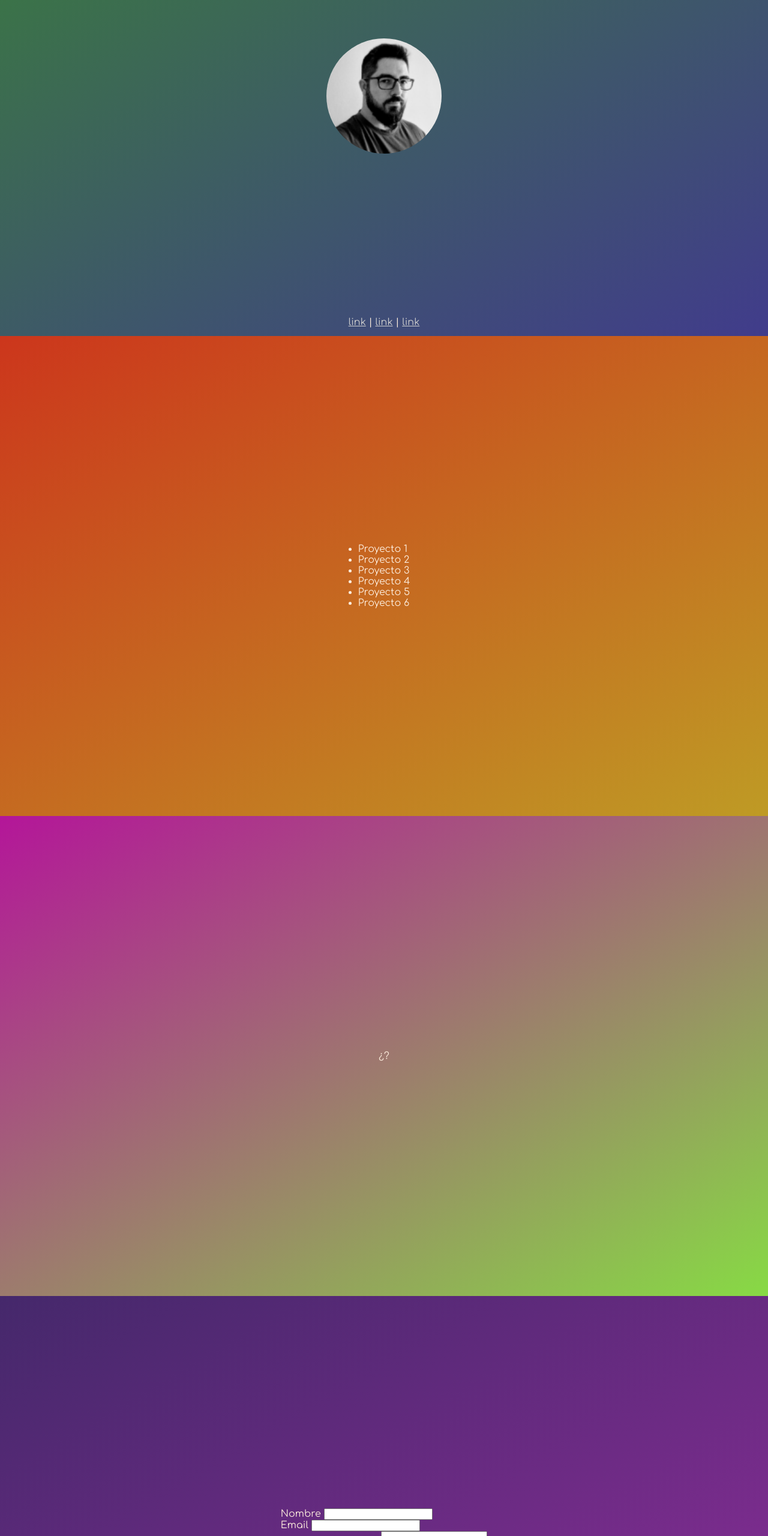
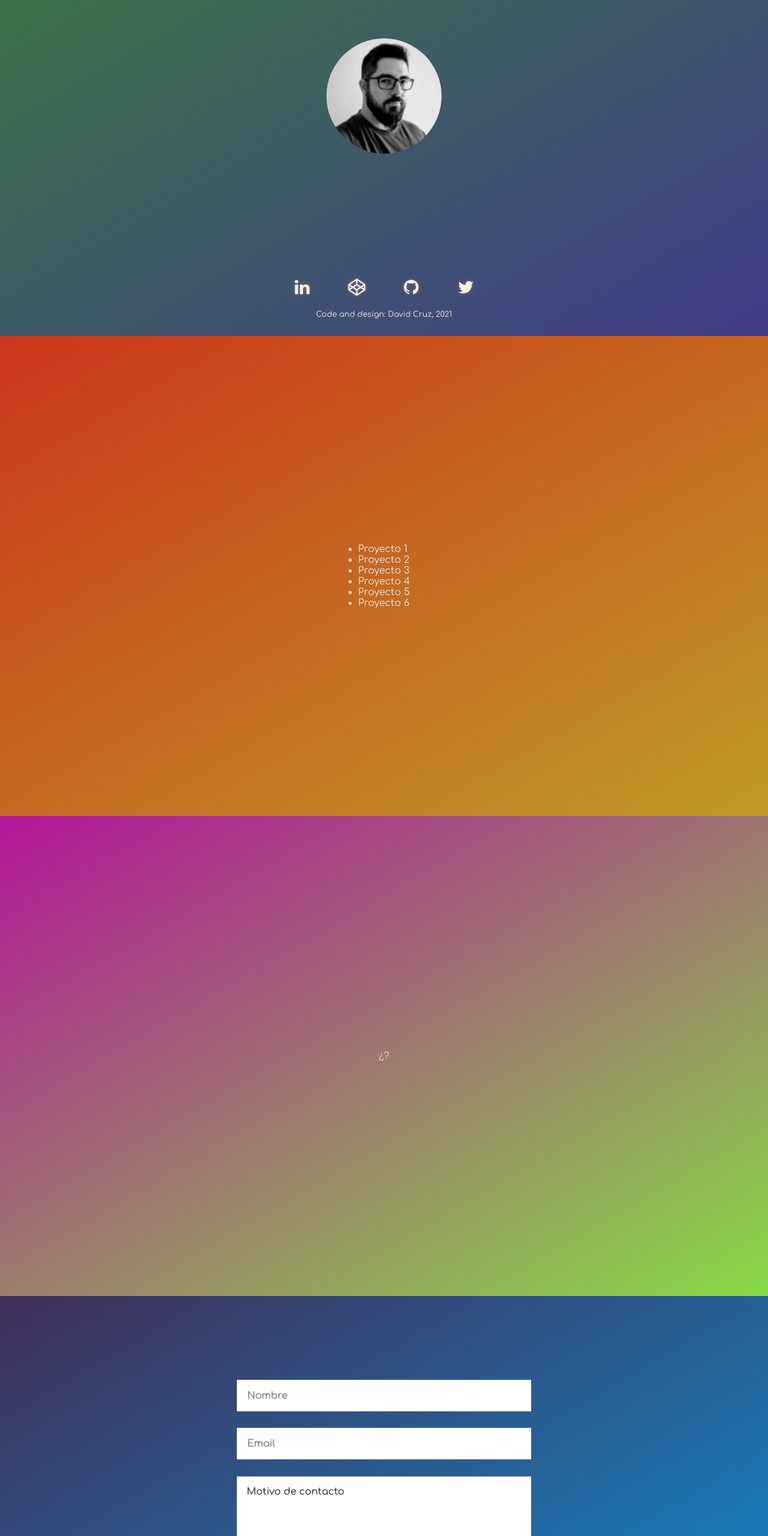
Before and after one commit to daviz1982/web, a plain HTML site: page index.html in a window 1280 px wide. Shown: the part 240-2800 px from the top of the page at 60% size. Drawn offline with Linux system fonts and the light colour scheme.

Commit message:
contact form + footer

```diff
--- a/css/css.css
+++ b/css/css.css
@@ -17,20 +17,28 @@
   --color-projects-2: #d1361bf7;
   --color-cv-1: #8adf45f7;
   --color-cv-2: #ff00d49e;
-  --color-contact-1: #9d2babd6;
-  --color-contact-2: #5611b16b;
+  /* --color-contact-1: #9d2babd6; */
+  --color-contact-1: #00abffcc;
+  --color-contact-2: #5611b142;
+  --color-contact-2-bg: #5611b136;
 
   --header-height: 20vh;
   --header-min-height: 10rem;
   --section-height: 100vh;
   --section-width: 100vw;
-  --footer-height: 4vh;
+
+  --footer-height: 6rem;
+  --footer-min-width: 25rem;
+  --footer-width: 33vw;
 }
 
 * {
   box-sizing: border-box;
+  color: var(--color-text);
+  font-family: var(--fonts);
   margin: 0;
   padding: 0;
+  text-shadow: 0 0 3px rgba(0,0,0,.25),0 0 7px rgba(255,255,255,.25);
 }
 
 html {
@@ -42,9 +50,7 @@ html {
 
 body {
   background-color: var(--color-bg-body);
-  color: var(--color-text);
   height: 100%;
-  font-family: var(--fonts);
   font-size: 16px;
 }
 
@@ -113,7 +119,9 @@ a {
 }
 
 a:hover {
+  box-shadow: 0 0.2rem 1.2rem 0.2rem var(--color-contact-2);
   color: var(--color-link-hover);
+  transition: all .3s ease-out;
 }
 
 .image-round {
@@ -153,17 +161,115 @@ a:hover {
   display: inline-block;
 }
 
+section.contact form {
+  border-radius: .5rem;
+  display: flex;
+  flex-direction: column;
+  justify-content: space-evenly;
+  margin-bottom: 20vh;
+  max-width: 40rem;
+  min-height: 50vh;
+  width: 80vw;
+}
+
+.form--group {
+  padding: 1vh 1vw;
+}
+
+.form--group label {
+  display: block;
+  margin: 0 10%;
+}
+
+.form--group input, .form--group textarea {
+  color: #292929;
+  display: block;
+  font-size: 1rem;
+  margin-top: .5rem;
+  padding: 1rem;
+  width: 100%;
+}
+
+.form--group textarea {
+  max-height: 50vh;
+  min-height: 18vh;
+  resize: vertical;
+}
+
+.form--group button {
+  background: linear-gradient(0deg, #028ace, var(--color-contact-1));
+  border: 1px solid #028ace;
+  border-radius: .25vh;
+  border-width: 1px 0 0 0;
+  color: #360333;
+  display: block;
+  font-size: 1.5rem;
+  margin: auto;
+  max-width: 10rem;
+  padding: .6rem;
+  text-align: center;
+  width: 25vw;
+}
+.form--group button > i {
+  color: #360333;
+  margin-right: 1rem;
+}
+.form--group button:hover  {
+  border-color: transparent;
+  box-shadow: 0 0.2rem 1.2rem 0.2rem var(--color-contact-2);
+  cursor: pointer;
+}
+.form--group button:active  {
+  background-color: var(--color-contact-1);
+  background-image: none;
+  border-color: transparent;
+  box-shadow: 0 0.2rem 1.2rem 0.2rem var(--color-contact-2);
+  cursor: pointer;
+}
+
 .main--footer {
   align-items: center;
   bottom: 0;
+  height: var(--footer-height);
   position: fixed;
   width: 100%;
 }
 
-.main--footer>nav {
+.main--footer > * {
+  align-items: center;
   display: flex;
-  height: var(--footer-height);
-  justify-content: center;
+  margin: 0 auto;
+  min-width: var(--footer-min-width);
+  width: var(--footer-width);
+}
+.main--footer > nav ul {
+  display: flex;
+  justify-content: space-evenly;
+  width: 100%;
+}
+
+.main--footer > nav li {
+  flex: 0 1 2rem;
+  font-size: 1.8rem;
+  text-align: center;
+}
+
+.main--footer > nav li a {
+  border-radius: 50%;
+  display: inline-block;
+  height: 1.8rem;
+  width: 1.8rem;
+}
+
+.main--footer > nav li a:hover {
+background-color: var(--color-contact-2-bg);
+}
+
+.main--footer .footer-legend {
+  display: block;
+  font-size: .8rem;
+  margin-top: 1.33rem;
+  text-align: center;
 }
 
 @keyframes blurry {
--- a/index.html
+++ b/index.html
@@ -5,6 +5,7 @@
   <meta charset="UTF-8">
   <meta name="viewport" content="width=device-width, initial-scale=1.0">
   <title>DAVID CRUZ - FRONTEND DEVELOPER</title>
+  <link rel="stylesheet" href="https://cdnjs.cloudflare.com/ajax/libs/font-awesome/4.7.0/css/font-awesome.min.css" integrity="sha512-SfTiTlX6kk+qitfevl/7LibUOeJWlt9rbyDn92a1DqWOw9vWG2MFoays0sgObmWazO5BQPiFucnnEAjpAB+/Sw==" crossorigin="anonymous" />
   <link rel="stylesheet" href="css/css.css">
 </head>
 
@@ -12,12 +13,14 @@
   <main class="main">
     <header class="main--header">
       <h1>DAVID CRUZ</h1>
-      <h3>FRONTEND DEVELOPER - AMATEUR PHOTOGRAPHER</h3>
+      <h3>FRONTEND DEVELOPER</h3>
     </header>
     <article class="main--article">
       <section class="start">
         <div class="image-round profile-picture">
-          <div class="blur"></div>
+          <div class="blur">
+
+          </div>
         </div>
       </section>
       <section class="projects">
@@ -35,26 +38,24 @@
       </section>
       <section class="contact">
         <form action="" method="post">
-          <div>
+          <div class="form--group">
             <label for="nombre">
-              Nombre
-              <input type="text" name="nombre" id="nombre">
+              <input type="text" name="nombre" id="nombre" placeholder="Nombre">
             </label>
           </div>
-          <div>
+          <div class="form--group">
             <label for="email">
-              Email
-              <input type="text" name="email" id="email">
+              <input type="text" name="email" id="email" placeholder="Email">
             </label>
           </div>
-          <div>
+          <div class="form--group">
             <label for="motivacion">
-              Motivo de contacto
-              <textarea id="motivacion"></textarea>
+              <textarea id="motivacion"
+              >Motivo de contacto</textarea>
             </label>
           </div>
-          <div>
-            <button type="submit">Enviar</button>
+          <div class="form--group">
+            <button type="submit"><i class="fa fa-camera-retro"></i>Enviar</button>
           </div>
         </form>
       </section>
@@ -62,13 +63,42 @@
     <footer class="main--footer">
       <nav>
         <ul class="inline-list">
-          <li><a href="#">link</a></li> |
-          <li><a href="#">link</a></li> |
-          <li><a href="#">link</a></li>
+          <li>
+            <a href="https://linkedin.com/in/davidcruzc" title="Linkedin" rel="external" target="_blank">
+              <i class="fa fa-linkedin"></i>
+            </a>
+          </li>
+          <li>
+            <a href="https://codepen.io/daviz1982" title="Codepen" rel="external" target="_blank">
+              <i class="fa fa-codepen"></i>
+            </a>
+          </li>
+          <li>
+            <a href="https://github.com/daviz1982" title="Github" rel="external" target="_blank">
+              <i class="fa fa-github"></i>
+            </a>
+          </li>
+          <li>
+            <a href="https://twitter.com/daviz1982" title="Twitter" rel="external" target="_blank">
+              <i class="fa fa-twitter"></i>
+            </a>
+          </li>
         </ul>
       </nav>
+      <div class="footer-legend">
+        Code and design: David Cruz, 2021
+      </div>
     </footer>
   </main>
 </body>
 
 </html>
+
+<!--
+  TODOS
+  - links footer: pasarlos a debajo de la foto principal. (linkedin, codepen, 500px, twitter?, github)
+  - menu lateral fixed, con iluminación del elemento activo (como en bootstrap)
+  - Grid para los proyectos -- codepen, cosas que puso holamundo en el canal
+  - arreglar formulario contacto
+
+-->
```
